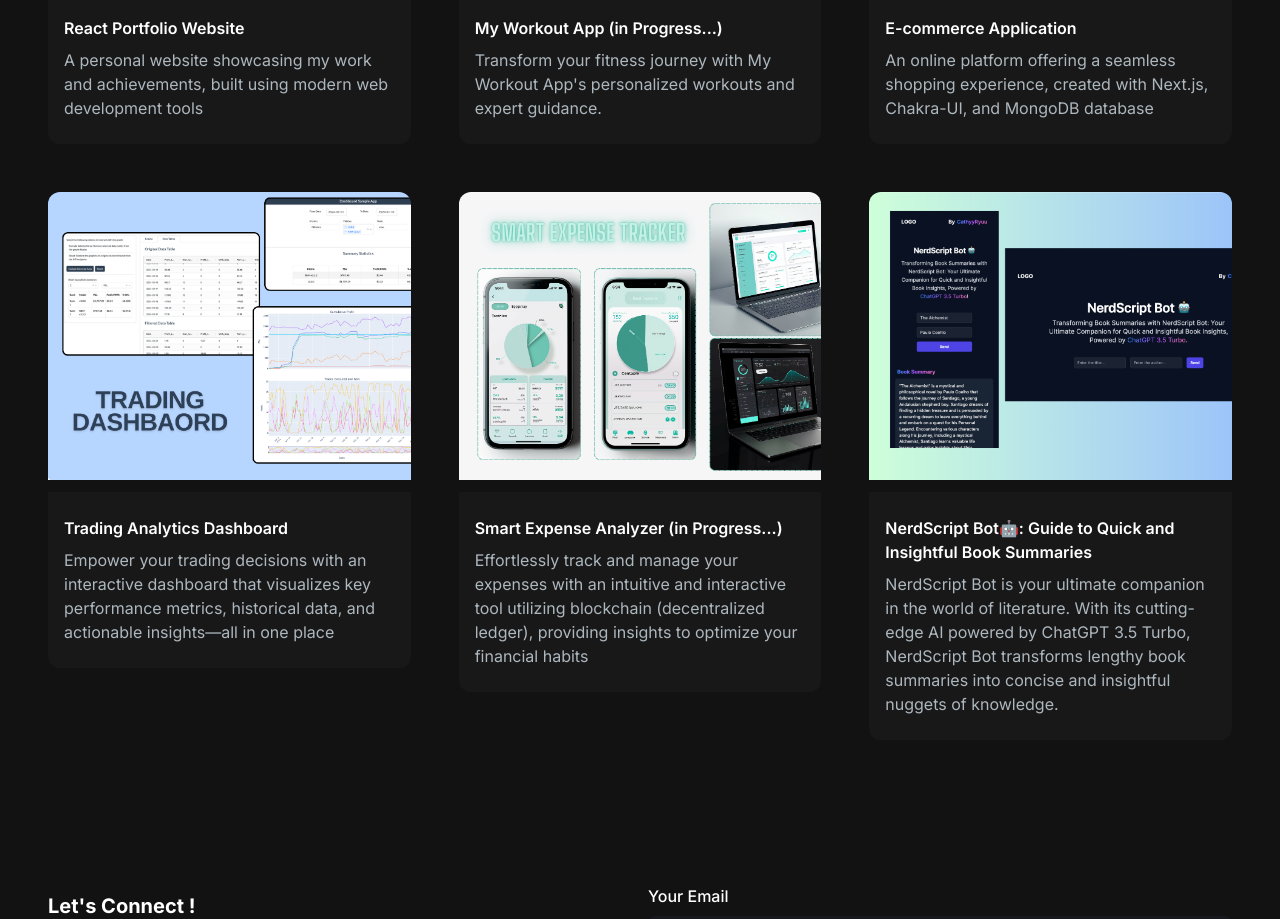
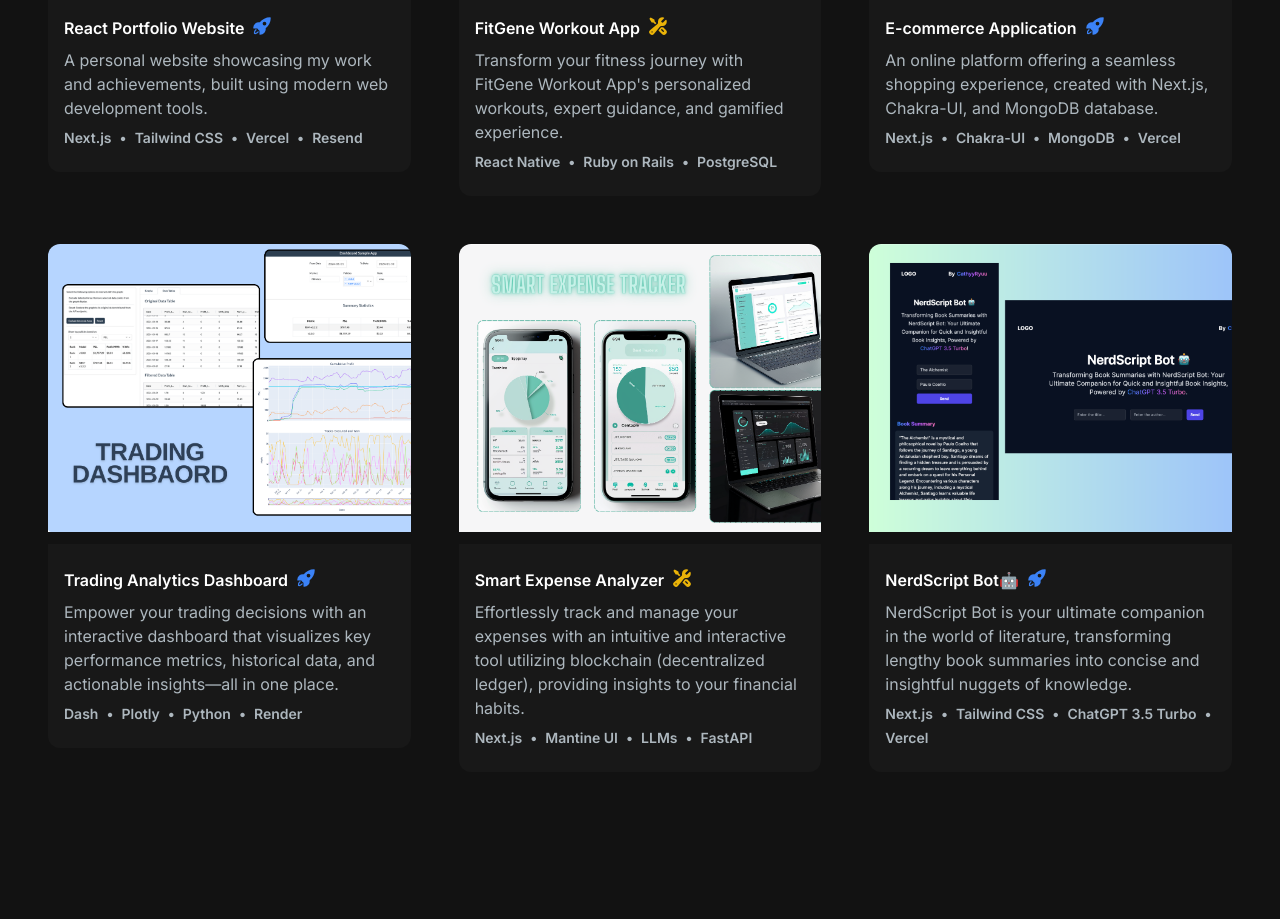
Before and after one commit to CathyyRyuu/cathyyryuu-website, a Next.js app: page / in a window 1280 px wide. Shown: the part 1940-2859 px from the top of the page. Built offline with nearby package versions, Linux system fonts and the light colour scheme.

Commit message:
Updated project cards

```diff
--- a/app/components/ProjectCard.jsx
+++ b/app/components/ProjectCard.jsx
@@ -1,30 +1,64 @@
-import React from 'react';
-import { CodeBracketIcon, EyeIcon } from '@heroicons/react/24/outline';
+import React from "react";
+import { CodeBracketIcon, EyeIcon } from "@heroicons/react/24/outline";
 import Link from "next/link";
+import {
+  RocketLaunchIcon,
+  WrenchScrewdriverIcon,
+} from "@heroicons/react/24/solid";
 
-const ProjectCard = ({ imgUrl, title, description, gitUrl, previewUrl }) => {
+const ProjectCard = ({
+  imgUrl,
+  title,
+  description,
+  gitUrl,
+  previewUrl,
+  techStack,
+  status,
+}) => {
   return (
     <div>
       <div
         className="h-52 md:h-72 rounded-t-xl relative group"
-        style={{ background: `url(${imgUrl})`, backgroundSize: "cover"}}
+        style={{ background: `url(${imgUrl})`, backgroundSize: "cover" }}
       >
         <div className='className="overlay items-center justify-center absolute top-0 left-0 w-full h-full bg-[#181818] bg-opacity-0 hidden group-hover:flex group-hover:bg-opacity-80 transition-all duration-500'>
           <Link
             href={gitUrl}
-            className='h-14 w-14 mr-2 border-2 relative rounded-full border-[#ADB7BE] hover:border-white group/link'>
-            <CodeBracketIcon className='h-10 w-10 text-[#ADB7BE] absolute top-1/2 left-1/2 transform -translate-x-1/2 -translate-y-1/2  cursor-pointer group-hover/link:text-white' />
+            className="h-14 w-14 mr-2 border-2 relative rounded-full border-[#ADB7BE] hover:border-white group/link"
+          >
+            <CodeBracketIcon className="h-10 w-10 text-[#ADB7BE] absolute top-1/2 left-1/2 transform -translate-x-1/2 -translate-y-1/2  cursor-pointer group-hover/link:text-white" />
           </Link>
           <Link
             href={previewUrl}
-            className='h-14 w-14 border-2 relative rounded-full border-[#ADB7BE] hover:border-white group/link'>
-            <EyeIcon className='h-10 w-10 text-[#ADB7BE] absolute top-1/2 left-1/2 transform -translate-x-1/2 -translate-y-1/2  cursor-pointer group-hover/link:text-white' />
+            className="h-14 w-14 border-2 relative rounded-full border-[#ADB7BE] hover:border-white group/link"
+          >
+            <EyeIcon className="h-10 w-10 text-[#ADB7BE] absolute top-1/2 left-1/2 transform -translate-x-1/2 -translate-y-1/2  cursor-pointer group-hover/link:text-white" />
           </Link>
         </div>
       </div>
-      <div className='text-white rounded-b-xl mt-3 bg-[#181818] px-4 py-6'>
-        <h5 className='font-xl font-semibold mb-2'>{title}</h5>
-        <p className='text-[#ADB7BE]'>{description}</p>
+      <div className="text-white rounded-b-xl mt-3 bg-[#181818] px-4 py-6">
+        <h5 className="font-xl font-semibold flex gap-2 mb-2">
+          {title}
+          {status === "Deployed" && (
+            <RocketLaunchIcon className="h-5 w-5 text-blue-500" />
+          )}
+          {status === "Coding ..." && (
+            <WrenchScrewdriverIcon className="h-5 w-5 text-yellow-500 animate-spin-slow" />
+          )}
+        </h5>
+        <p className="mb-2 text-[#ADB7BE]">{description}</p>
+        {techStack?.length > 0 && (
+          <div className="text-[#ADB7BE] font-semibold text-sm flex flex-wrap gap-x-2 gap-y-1">
+            {techStack.map((tech, idx) => (
+              <span key={idx}>
+                {tech}
+                {idx !== techStack.length - 1 && (
+                  <span className="pl-2">•</span>
+                )}
+              </span>
+            ))}
+          </div>
+        )}
       </div>
     </div>
   );
--- a/app/components/ProjectSection.jsx
+++ b/app/components/ProjectSection.jsx
@@ -3,63 +3,7 @@ import React, { useState, useRef } from 'react';
 import ProjectCard from './ProjectCard';
 import ProjectTag from './ProjectTag';
 import { motion, useInView } from "framer-motion";
-
-const projectsData = [
-  {
-    id: 1,
-    title: "React Portfolio Website",
-    description: "A personal website showcasing my work and achievements, built using modern web development tools",
-    image: "/images/projects/react-portfolio-website.png",
-    tag: ["All", "Web"],
-    gitUrl: "https://github.com/CathyyRyuu/cathyyryuu-website",
-    previewUrl: "/"
-  },
-  {
-    id: 2,
-    title: "My Workout App (in Progress...)",
-    description: "Transform your fitness journey with My Workout App's personalized workouts and expert guidance.",
-    image: "/images/projects/my-workout-app.png",
-    tag: ["All", "Mobile"],
-    gitUrl: "https://github.com/CathyyRyuu",
-    previewUrl: "/"
-  },
-  {
-    id: 3,
-    title: "E-commerce Application",
-    description: "An online platform offering a seamless shopping experience, created with Next.js, Chakra-UI, and MongoDB database",
-    image: "/images/projects/e-commerce-website.png",
-    tag: ["All", "Web"],
-    gitUrl: "https://github.com/CathyyRyuu",
-    previewUrl: "ecommerce-website-chi-six.vercel.app"
-  },
-  {
-    id: 4,
-    title: "Trading Analytics Dashboard",
-    description: "Empower your trading decisions with an interactive dashboard that visualizes key performance metrics, historical data, and actionable insights—all in one place",
-    image: "/images/projects/trading-analytics-dashboard.png",
-    tag: ["All", "Web"],
-    gitUrl: "https://github.com/CathyyRyuu",
-    previewUrl: "/trading-dashboard"
-  },
-  {
-    id: 5,
-    title: "Smart Expense Analyzer (in Progress...)",
-    description: "Effortlessly track and manage your expenses with an intuitive and interactive tool utilizing blockchain (decentralized ledger), providing insights to optimize your financial habits",
-    image: "/images/projects/expense-tracker.png",
-    tag: ["All", "Web", "Mobile"],
-    gitUrl: "https://github.com/CathyyRyuu",
-    previewUrl: "/"
-  },
-  {
-    id: 6,
-    title: "NerdScript Bot🤖: Guide to Quick and Insightful Book Summaries",
-    description: "NerdScript Bot is your ultimate companion in the world of literature. With its cutting-edge AI powered by ChatGPT 3.5 Turbo, NerdScript Bot transforms lengthy book summaries into concise and insightful nuggets of knowledge.",
-    image: "/images/projects/book-summary-app.png",
-    tag: ["All", "Web"],
-    gitUrl: "https://github.com/CathyyRyuu",
-    previewUrl: "https://book-summary-app.vercel.app/"
-  },
-];
+import projectsData from "../data/ProjectData";
 
 const ProjectSection = () => {
   const [tag,setTag] = useState("All");
@@ -105,6 +49,7 @@ const ProjectSection = () => {
         {filteredProjects.map((project, index) => (
           <motion.li
             key={index}
+            className="h-full"
             variants={cardVariants}
             initial="initial"
             animate={isInView ? "animate" : "initial"}
@@ -117,6 +62,8 @@ const ProjectSection = () => {
               imgUrl={project.image}
               gitUrl={project.gitUrl}
               previewUrl={project.previewUrl}
+              techStack={project.techStack}
+              status={project.status}
             />
           </motion.li>
         ))}
--- /dev/null
+++ b/app/data/ProjectData.js
@@ -0,0 +1,70 @@
+const projectsData = [
+  {
+    id: 1,
+    title: "React Portfolio Website",
+    description: "A personal website showcasing my work and achievements, built using modern web development tools.",
+    image: "/images/projects/react-portfolio-website.png",
+    tag: ["All", "Web"],
+    gitUrl: "https://github.com/CathyyRyuu/cathyyryuu-website",
+    previewUrl: "/",
+    techStack: ["Next.js", "Tailwind CSS", "Vercel", "Resend"],
+    status: "Deployed",
+  },
+  {
+    id: 2,
+    title: "FitGene Workout App",
+    description: "Transform your fitness journey with FitGene Workout App's personalized workouts, expert guidance, and gamified experience.",
+    image: "/images/projects/my-workout-app.png",
+    tag: ["All", "Mobile"],
+    gitUrl: "https://github.com/CathyyRyuu",
+    previewUrl: "/",
+    techStack: ["React Native", "Ruby on Rails", "PostgreSQL"],
+    status: "Coding ...",
+  },
+  {
+    id: 3,
+    title: "E-commerce Application",
+    description: "An online platform offering a seamless shopping experience, created with Next.js, Chakra-UI, and MongoDB database.",
+    image: "/images/projects/e-commerce-website.png",
+    tag: ["All", "Web"],
+    gitUrl: "https://github.com/CathyyRyuu",
+    previewUrl: "ecommerce-website-chi-six.vercel.app",
+    techStack: ["Next.js", "Chakra-UI", "MongoDB", "Vercel"],
+    status: "Deployed",
+  },
+  {
+    id: 4,
+    title: "Trading Analytics Dashboard",
+    description: "Empower your trading decisions with an interactive dashboard that visualizes key performance metrics, historical data, and actionable insights—all in one place.",
+    image: "/images/projects/trading-analytics-dashboard.png",
+    tag: ["All", "Web"],
+    gitUrl: "https://github.com/CathyyRyuu",
+    previewUrl: "/trading-dashboard",
+    techStack: ["Dash", "Plotly", "Python", "Render"],
+    status: "Deployed",
+  },
+  {
+    id: 5,
+    title: "Smart Expense Analyzer",
+    description: "Effortlessly track and manage your expenses with an intuitive and interactive tool utilizing blockchain (decentralized ledger), providing insights to your financial habits.",
+    image: "/images/projects/expense-tracker.png",
+    tag: ["All", "Web", "Mobile"],
+    gitUrl: "https://github.com/CathyyRyuu",
+    previewUrl: "/",
+    techStack: ["Next.js", "Mantine UI", "LLMs", "FastAPI"],
+    status: "Coding ...",
+  },
+  {
+    id: 6,
+    title: "NerdScript Bot🤖",
+    description: "NerdScript Bot is your ultimate companion in the world of literature, transforming lengthy book summaries into concise and insightful nuggets of knowledge.",
+    image: "/images/projects/book-summary-app.png",
+    tag: ["All", "Web"],
+    gitUrl: "https://github.com/CathyyRyuu",
+    previewUrl: "https://book-summary-app.vercel.app/",
+    techStack: ["Next.js", "Tailwind CSS", "ChatGPT 3.5 Turbo", "Vercel"],
+    status: "Deployed",
+  },
+];
+
+export default projectsData;
```
